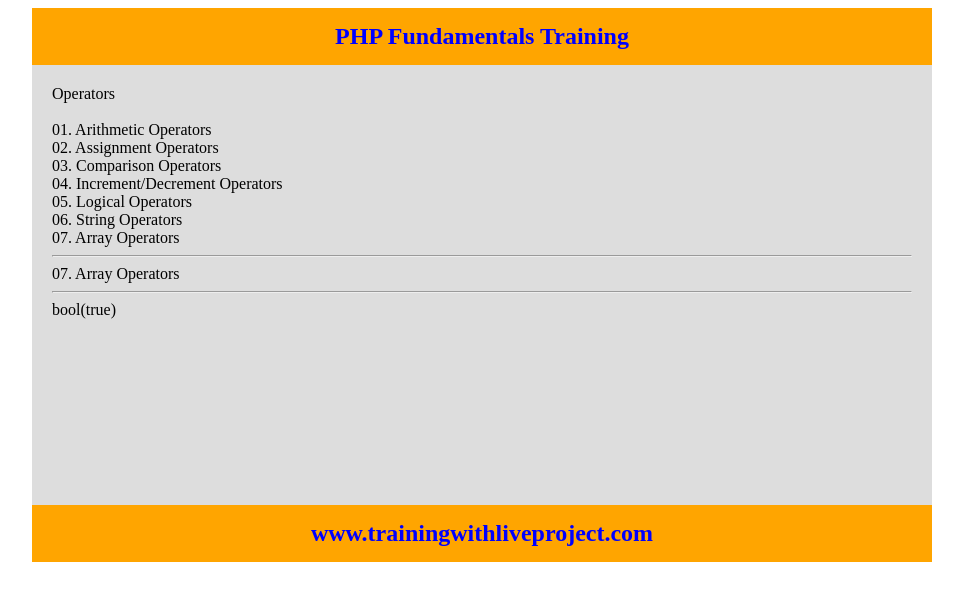
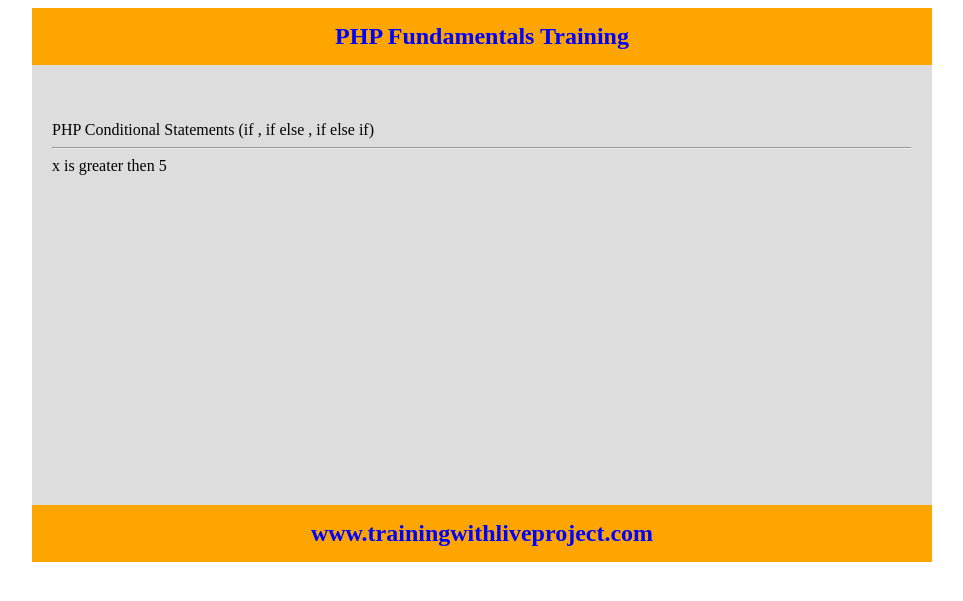
Before and after one commit to iamalamgir/php_web, a PHP site: page / in a window 1280 px wide. Shown: the top 601 px of the page, without its empty margins (158-1121 px from the left). Run offline with PHP 8.4, Linux system fonts and the light colour scheme.

Commit message:
php_conditional_statements_all

```diff
--- a/index.php
+++ b/index.php
@@ -29,87 +29,52 @@
     </section>
     <section class="maincontent">
 
-    Operators
     <br/>
     <br/>
-    01. Arithmetic Operators <br/>
-    02. Assignment Operators <br/>
-    03. Comparison Operators <br/>
-    04. Increment/Decrement Operators <br/>
-    05. Logical Operators <br/>
-    06. String Operators <br/>
-    07. Array Operators
-    <br/>
-    <hr/>
-    07. Array Operators
+    PHP Conditional Statements (if , if else , if else if)
     <hr/>
 
         <?php
             /*
-            $x = array("a" => "Dhaka" , "b" => "Sylhet");
-            $y = array("c" => "Comilla" , "d" => "Pavna");
-            var_dump($x + $y);
+            $x = 10;
+            if($x > 5){
+                echo "Training with live project";
+            }
 
-            $x = array(
-                "a" => "Dhaka" ,
-                "b" => "Sylhet"
-            );
-            $y = array(
-                "c" => "Comilla" ,
-                "d" => "Pavna"
-            );
-            var_dump($x == $y);
+            $x = 10;
+            if($x > 15){
+                echo "Training with live project";
+            }else{
+                echo "Wrong";
+            }
 
-            $x = array(
-                "a" => "Dhaka" ,
-                "b" => "Sylhet"
-            );
-            $y = array(
-                "c" => "Comilla" ,
-                "d" => "Pavna"
-            );
-            var_dump($x === $y);
+            $x = 10;
+            if($x > 15){
+                echo "x is greater then 15";
+            }elseif($x > 13){
+                echo "x is greater then 13";
+            }elseif($x > 12){
+                echo "x is greater then 12";
+            }elseif($x > 11){
+                echo "x is greater then 11";
+            }else{
+                echo "Please give a value smaller then 10";
+            }
 
-            $x = array(
-                "a" => "Dhaka" ,
-                "b" => "Sylhet"
-            );
-            $y = array(
-                "a" => "Dhaka" ,
-                "b" => "Sylhet"
-            );
-            var_dump($x === $y);
-
-            $x = array(
-                "a" => "Dhaka" ,
-                "b" => "Sylhet"
-            );
-            $y = array(
-                "c" => "Comilla" ,
-                "d" => "Pavna"
-            );
-            var_dump($x !== $y);
-
-            $x = array(
-                "a" => "Dhaka" ,
-                "b" => "Sylhet"
-            );
-            $y = array(
-                "c" => "Comilla" ,
-                "d" => "Pavna"
-            );
-            var_dump($x != $y);
             */
 
-            $x = array(
-                "a" => "Dhaka" ,
-                "b" => "Sylhet"
-            );
-            $y = array(
-                "c" => "Comilla" ,
-                "d" => "Pavna"
-            );
-            var_dump($x <> $y);
+            $x = 10;
+            if($x > 15){
+                echo "x is greater then 15";
+            }elseif($x > 13){
+                echo "x is greater then 13";
+            }elseif($x > 12){
+                echo "x is greater then 12";
+            }elseif($x > 5){
+                echo "x is greater then 5";
+            }else{
+                echo "Please give a value smaller then 10";
+            }
 
         ?>
     </section>
```
